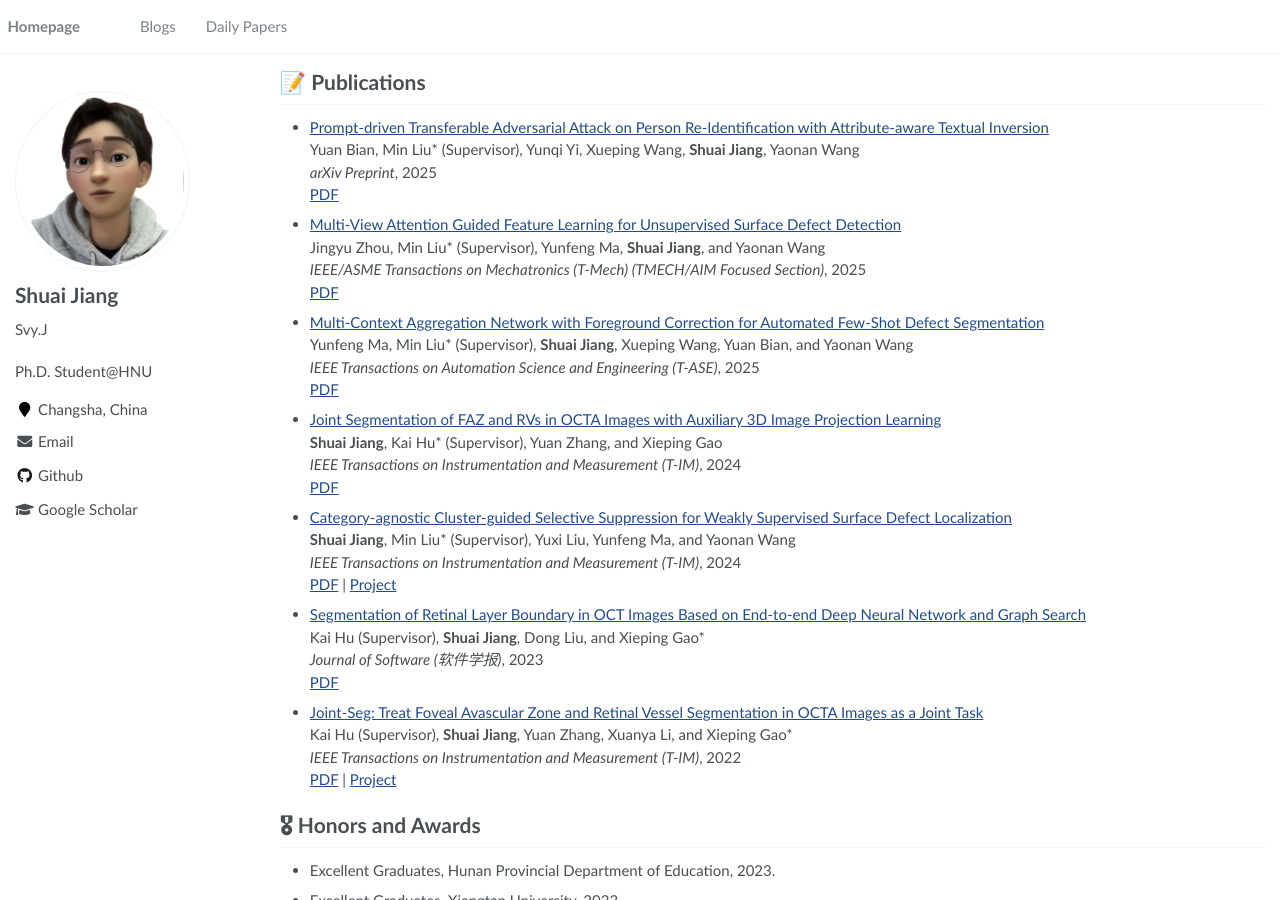
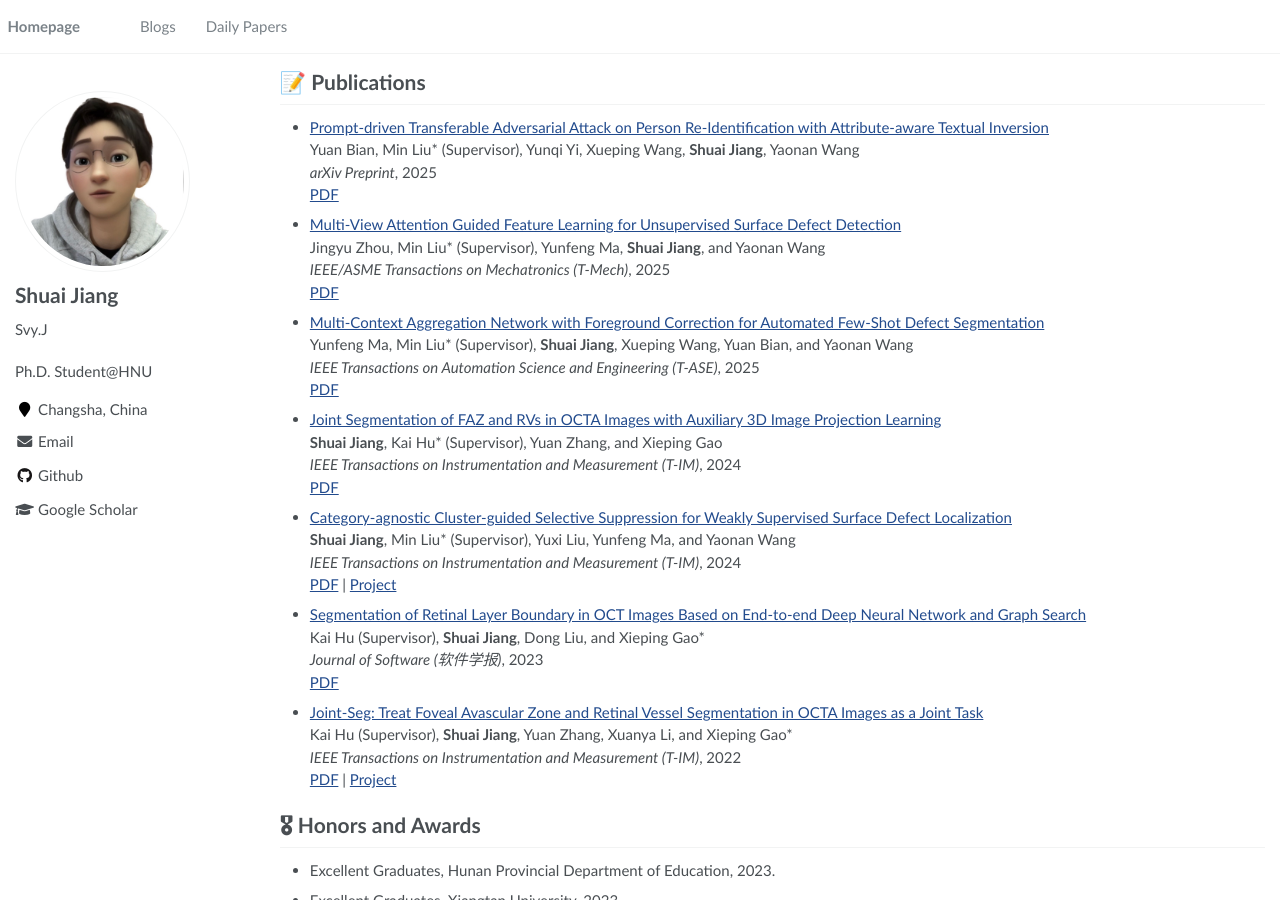
Before and after one commit to SvyJ/svyj.github.io, a Jekyll site: the page built from _pages/index.md, in a window 1280 px wide and 900 px high, scrolled down 1084 px. Built offline with Jekyll 4.4.1, drawn with Linux system fonts in a browser that asks for light colours.

Commit message:
Update index.md

```diff
--- a/_pages/index.md
+++ b/_pages/index.md
@@ -78,7 +78,7 @@ author_profile: true
 
 - [Multi-View Attention Guided Feature Learning for Unsupervised Surface Defect Detection](https://ieeexplore.ieee.org)<br>
   Jingyu Zhou, Min Liu* (Supervisor), Yunfeng Ma, **Shuai Jiang**, and Yaonan Wang<br>
-  _IEEE/ASME Transactions on Mechatronics (T-Mech) (TMECH/AIM Focused Section)_, 2025<br>
+  _IEEE/ASME Transactions on Mechatronics (T-Mech)_, 2025<br>
   [PDF](https://ieeexplore.ieee.org)
 
 - [Multi-Context Aggregation Network with Foreground Correction for Automated Few-Shot Defect Segmentation](https://ieeexplore.ieee.org/document/10942431)<br>
```
